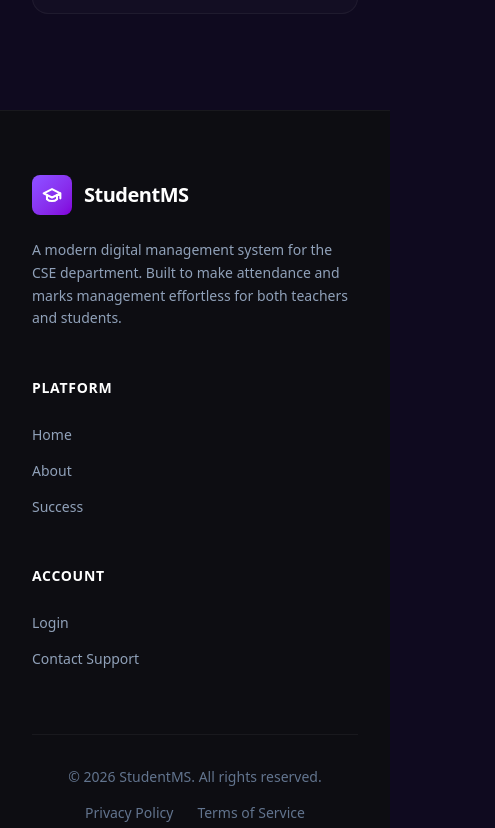
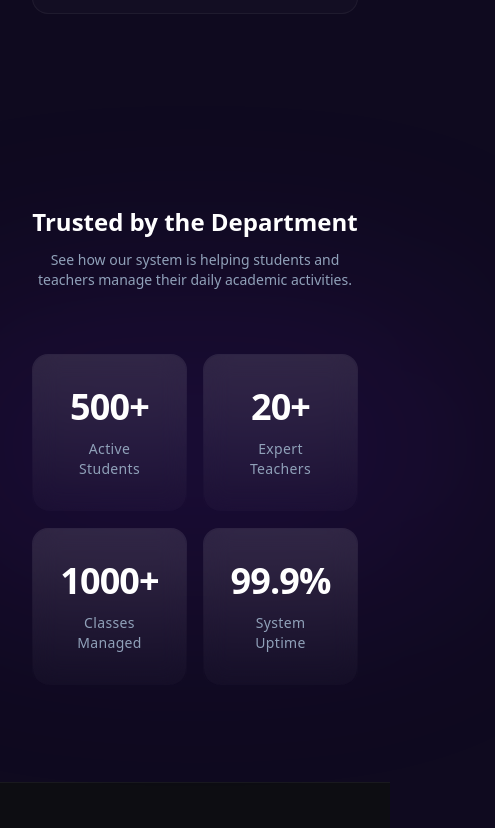
Before and after one commit to salauddinhasan/student_management_system, a Next.js app: page / in a window 390 px wide. Shown: the part 2236-3064 px from the top of the page, 495 px wide, since content can reach past the window. Built offline with nearby package versions, Linux system fonts and the light colour scheme.

Commit message:
Added responsive stats section with heading

```diff
--- a/src/app/page.tsx
+++ b/src/app/page.tsx
@@ -1,12 +1,14 @@
 import FeaturesSection from "@/components/FeaturesSection";
 import Footer from "@/components/Footer";
 import HomePage from "@/components/HomePage";
+import StatsSection from "@/components/StatsSection";
 
 export default function Page() {
   return (
     <div>
       <HomePage />
       <FeaturesSection />
+      <StatsSection/>
       <Footer />
     </div>
   );
--- /dev/null
+++ b/src/components/StatsSection.tsx
@@ -0,0 +1,55 @@
+export default function StatsSection() {
+  const stats = [
+    { value: "500+", label: "Active Students" },
+    { value: "20+", label: "Expert Teachers" },
+    { value: "1000+", label: "Classes Managed" },
+    { value: "99.9%", label: "System Uptime" },
+  ];
+
+  return (
+    <section className="py-24 relative z-10">
+
+      {/* Background Glow */}
+      <div className="absolute top-1/2 left-1/2 -translate-x-1/2 -translate-y-1/2 w-[600px] h-[300px] bg-violet-600/10 rounded-full blur-[100px] pointer-events-none" />
+
+      <div className="max-w-7xl mx-auto px-8 relative z-10">
+
+        {/* নতুন হেডিং সেকশন */}
+        <div className="text-center mb-16">
+          <h2 className="text-2xl md:text-3xl font-bold text-white mb-3">
+            Trusted by the Department
+          </h2>
+          <p className="text-slate-400 text-sm md:text-base max-w-xl mx-auto">
+            See how our system is helping students and teachers manage their daily academic activities.
+          </p>
+        </div>
+
+        {/* কার্ড গ্রিড */}
+        <div className="grid grid-cols-2 md:grid-cols-4 gap-4 md:gap-8">
+          {stats.map((stat, index) => (
+            <div
+              key={index}
+              className="relative p-[1px] rounded-2xl bg-gradient-to-b from-white/10 to-transparent hover:from-violet-500/50 transition-all duration-500 group"
+            >
+              {/* Inner Card */}
+              <div className="h-full bg-white/[0.02] rounded-2xl p-8 md:p-10 flex flex-col items-center justify-center text-center backdrop-blur-md group-hover:bg-white/[0.04] transition-colors duration-500">
+
+                {/* Value */}
+                <p className="text-4xl md:text-5xl font-bold text-white mb-3 tracking-tight group-hover:text-violet-400 transition-colors">
+                  {stat.value}
+                </p>
+
+                {/* Label */}
+                <p className="text-sm text-slate-400 font-medium tracking-wide">
+                  {stat.label}
+                </p>
+
+              </div>
+            </div>
+          ))}
+        </div>
+
+      </div>
+    </section>
+  );
+}
```
